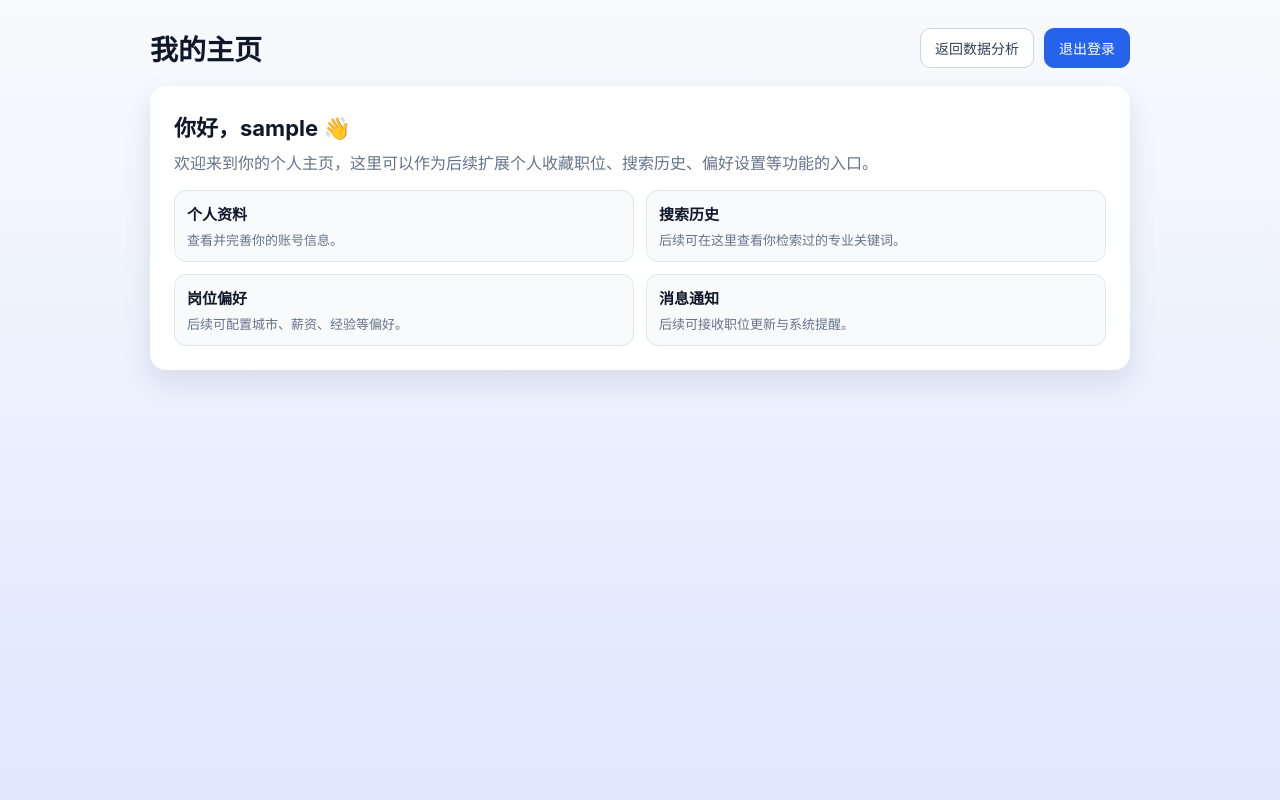
After one commit to xyx-aaa12138/bishe, a Django app: page /my-home/ in a window 1280 px wide. The commit adds this page. Run offline with Django 3.2, Linux system fonts and the light colour scheme; the visitor is signed in with stand-in values (Sample User, id 1).

Commit message:
Add files via upload

```diff
--- a/job_monitor/job_monitor/job_monitor/urls.py
+++ b/job_monitor/job_monitor/job_monitor/urls.py
@@ -15,16 +15,17 @@ Including another URLconf
 """
 
 from django.contrib import admin
-from django.urls import path
-from users.views import register,user_login
+from django.urls import include, path
+from users.views import register, user_login, user_home, user_logout
 from analysis.views import dashboard
 from crawler.views import run
-from django.contrib import admin
-from django.urls import path, include
+
 urlpatterns = [
     path('admin/', admin.site.urls),
     path('register/', register),
     path('login/', user_login),
+    path('logout/', user_logout),
+    path('my-home/', user_home),
     path('dashboard/', dashboard),
     path('run/', run),
     path('', include('analysis.urls')),
--- a/job_monitor/job_monitor/templates/dashboard.html
+++ b/job_monitor/job_monitor/templates/dashboard.html
@@ -210,7 +210,8 @@
         </button>
         <div id="userMenu" class="user-menu">
           <div class="user-name">已登录：{{ user.username }}</div>
-          <a href="/dashboard/">我的主页</a>
+          <a href="/my-home/">我的主页</a>
+          <a href="/logout/">退出登录</a>
         </div>
         {% else %}
         <a class="btn" href="/login/">登录</a>
--- /dev/null
+++ b/job_monitor/job_monitor/templates/my_home.html
@@ -0,0 +1,102 @@
+<!doctype html>
+<html lang="zh-CN">
+<head>
+  <meta charset="UTF-8" />
+  <meta name="viewport" content="width=device-width, initial-scale=1.0" />
+  <title>我的主页 | 大学生就业分析系统</title>
+  <style>
+    * { box-sizing: border-box; }
+    body {
+      margin: 0;
+      min-height: 100vh;
+      font-family: -apple-system, BlinkMacSystemFont, "Segoe UI", Roboto, "PingFang SC", "Microsoft YaHei", sans-serif;
+      background: linear-gradient(180deg, #f8fafc 0%, #e0e7ff 100%);
+      color: #0f172a;
+    }
+    .container {
+      width: min(980px, 92vw);
+      margin: 0 auto;
+      padding: 28px 0;
+    }
+    .topbar {
+      display: flex;
+      justify-content: space-between;
+      align-items: center;
+      margin-bottom: 18px;
+    }
+    .title { margin: 0; font-size: 28px; }
+    .actions { display: flex; gap: 10px; }
+    .btn {
+      padding: 9px 14px;
+      border-radius: 10px;
+      text-decoration: none;
+      border: 1px solid #cbd5e1;
+      color: #334155;
+      background: #fff;
+      font-size: 14px;
+    }
+    .btn-primary {
+      background: #2563eb;
+      border-color: #2563eb;
+      color: #fff;
+    }
+    .card {
+      background: #fff;
+      border-radius: 16px;
+      box-shadow: 0 12px 28px rgba(15, 23, 42, .1);
+      padding: 24px;
+    }
+    .welcome { margin: 0 0 8px; font-size: 22px; }
+    .desc { margin: 0 0 16px; color: #64748b; }
+    .grid {
+      display: grid;
+      grid-template-columns: repeat(2, minmax(220px, 1fr));
+      gap: 12px;
+    }
+    .item {
+      border: 1px solid #e2e8f0;
+      border-radius: 12px;
+      padding: 12px;
+      background: #f8fafc;
+    }
+    .item h4 { margin: 0 0 6px; font-size: 15px; }
+    .item p { margin: 0; font-size: 13px; color: #64748b; }
+    @media (max-width: 760px) { .grid { grid-template-columns: 1fr; } }
+  </style>
+</head>
+<body>
+  <div class="container">
+    <div class="topbar">
+      <h2 class="title">我的主页</h2>
+      <div class="actions">
+        <a class="btn" href="/dashboard/">返回数据分析</a>
+        <a class="btn btn-primary" href="/logout/">退出登录</a>
+      </div>
+    </div>
+
+    <div class="card">
+      <h3 class="welcome">你好，{{ user.username }} 👋</h3>
+      <p class="desc">欢迎来到你的个人主页，这里可以作为后续扩展个人收藏职位、搜索历史、偏好设置等功能的入口。</p>
+
+      <div class="grid">
+        <div class="item">
+          <h4>个人资料</h4>
+          <p>查看并完善你的账号信息。</p>
+        </div>
+        <div class="item">
+          <h4>搜索历史</h4>
+          <p>后续可在这里查看你检索过的专业关键词。</p>
+        </div>
+        <div class="item">
+          <h4>岗位偏好</h4>
+          <p>后续可配置城市、薪资、经验等偏好。</p>
+        </div>
+        <div class="item">
+          <h4>消息通知</h4>
+          <p>后续可接收职位更新与系统提醒。</p>
+        </div>
+      </div>
+    </div>
+  </div>
+</body>
+</html>
--- a/job_monitor/job_monitor/users/views.py
+++ b/job_monitor/job_monitor/users/views.py
@@ -1,6 +1,7 @@
 from django.shortcuts import render, redirect
 from django.contrib.auth.models import User
-from django.contrib.auth import authenticate, login
+from django.contrib.auth import authenticate, login, logout
+from django.contrib.auth.decorators import login_required
 
 
 def register(request):
@@ -42,3 +43,14 @@ def user_login(request):
         context['username'] = username
 
     return render(request, 'login.html', context)
+
+
+@login_required(login_url='/login/')
+def user_home(request):
+    return render(request, 'my_home.html')
+
+
+@login_required(login_url='/login/')
+def user_logout(request):
+    logout(request)
+    return redirect('/login/')
```
